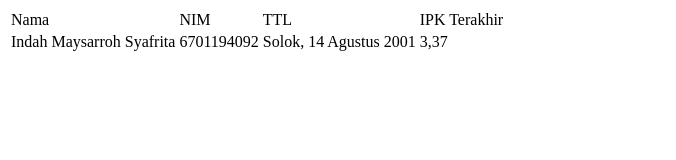
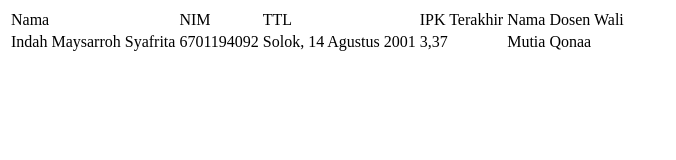
Before and after one commit to indahmaysaroh/6701194092-Assessment1pwb, a plain HTML site: page index.html in a window 1280 px wide. Shown: the whole page, without its empty margins (0-676 px from the left). Drawn offline with Linux system fonts and the light colour scheme.

Commit message:
v1.2.0-6701194092

```diff
--- a/index.html
+++ b/index.html
@@ -4,11 +4,13 @@
 <td>NIM</td>
 <td>TTL</td>
 <td>IPK Terakhir</td>
+<td>Nama Dosen Wali</td>
 </tr>
 <tr>
 <td>Indah Maysarroh Syafrita</td>
 <td>6701194092</td>
 <td>Solok, 14 Agustus 2001</td>
 <td>3,37</td>
+<td>Mutia Qonaa</td>
 </tr>
 </table>
```
Also changed, not shown: about.html (added, +1 -0 lines).
